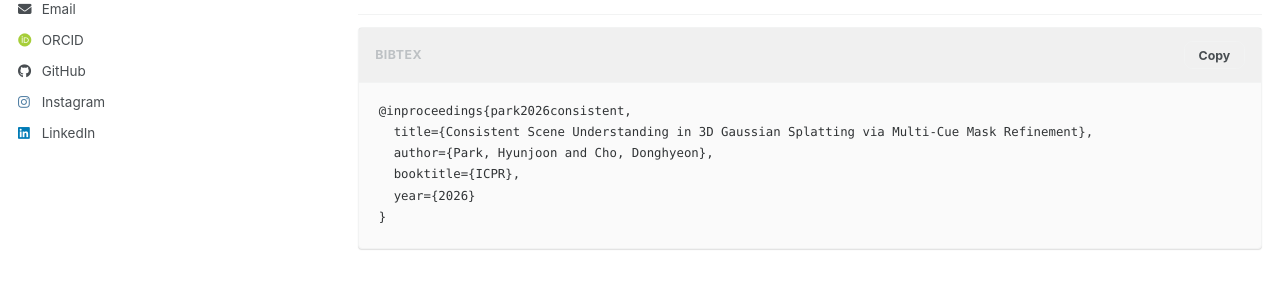
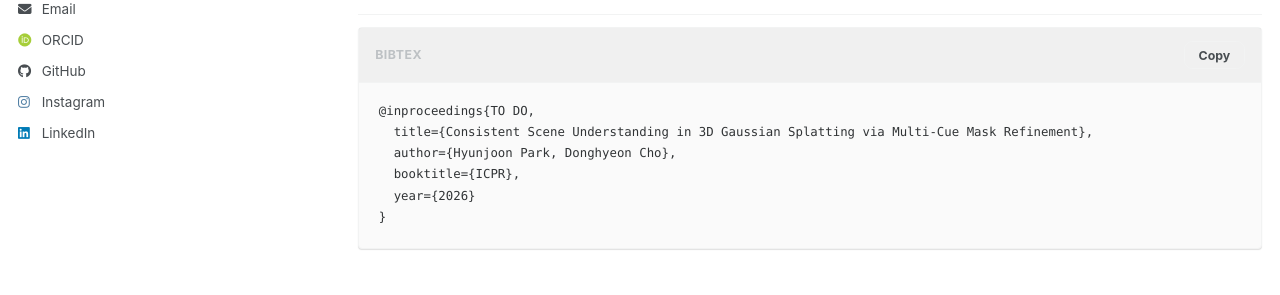
Before and after one commit to hjpark83/hjpark83.github.io, a Jekyll site: the page built from _publications/2026-04-01-Consistent Scene Understanding in 3D Gaussian Splatting via Multi-Cue Mask Refinement.md, in a window 1280 px wide and 900 px high, scrolled down 2676 px. Shown: the part 450-745 px from the top of the window. Built offline with Jekyll 4.4.1, drawn with Linux system fonts in a browser that asks for light colours; some web fonts are replaced; a script that is not in the unit is left out.

Commit message:
change citation

```diff
--- a/_publications/2026-04-01-Consistent Scene Understanding in 3D Gaussian Splatting via Multi-Cue Mask Refinement.md
+++ b/_publications/2026-04-01-Consistent Scene Understanding in 3D Gaussian Splatting via Multi-Cue Mask Refinement.md
@@ -31,9 +31,9 @@ qualitative_results:
     alt: "Qualitative Comparison of View consistency"
     caption: "Compared to the baseline (GaussianGrouping), which exhibits over-segmentation and inconsistent object identities across different views, our approach successfully produces coherent, view-consistent object masks across changing viewpoints."
 bibtex: |
-  @inproceedings{park2026consistent,
+  @inproceedings{TO DO,
     title={Consistent Scene Understanding in 3D Gaussian Splatting via Multi-Cue Mask Refinement},
-    author={Park, Hyunjoon and Cho, Donghyeon},
+    author={Hyunjoon Park, Donghyeon Cho},
     booktitle={ICPR},
     year={2026}
   }
```
Also changed, not shown: _publications/2026-06-17-High-Resolution Artwork Outpainting with Global Blueprint Guidance and Layout Control.md (+2 -2 lines).
